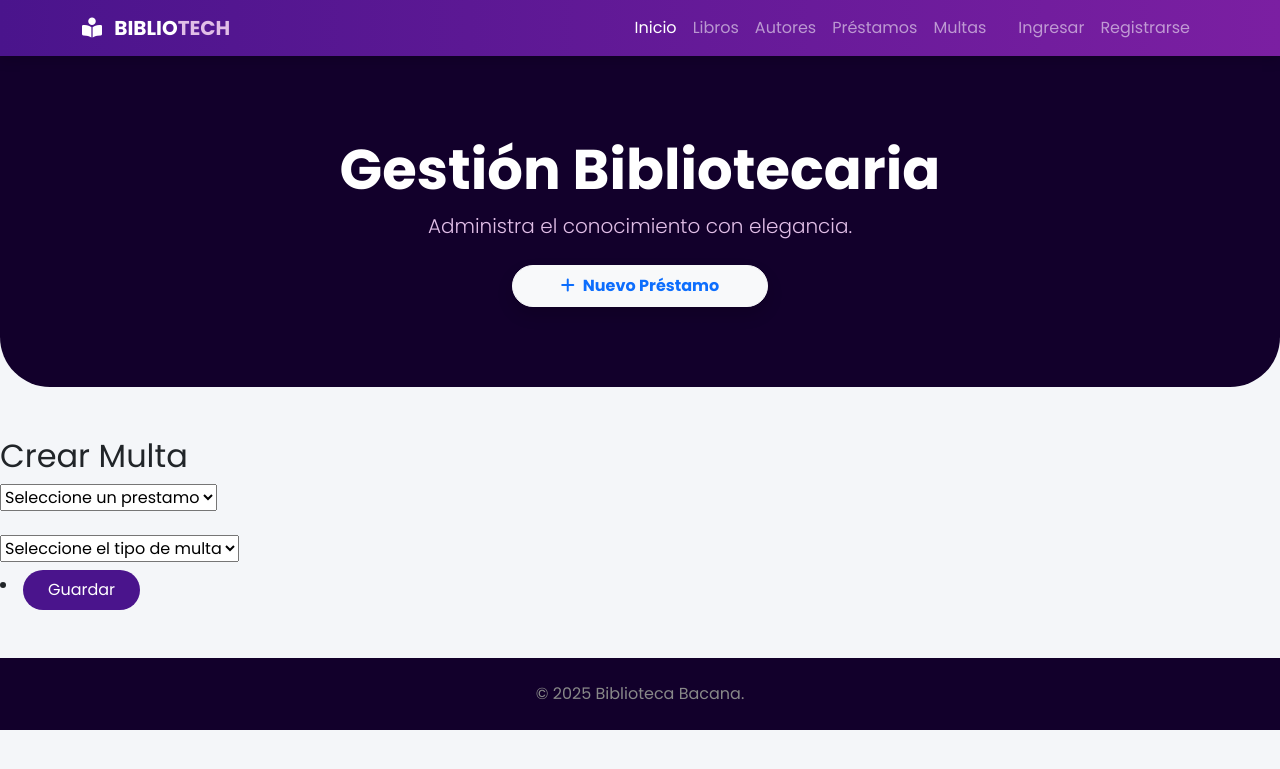
After one commit to Rapraaa/Django-Ruilova, a Django app: page /multas/nuevo in a window 1280 px wide. The commit adds this page. Shown: the top 769 px of the page. Run offline with Django 5.2, Linux system fonts and the light colour scheme; data that the repository does not hold is empty.

Commit message:
Ruilova 5 'permisos, grupos, botones, crear y lsitar multa, crear prestamos, y mas,

```diff
--- a/Django_ruilova/settings.py
+++ b/Django_ruilova/settings.py
@@ -45,7 +45,8 @@ INSTALLED_APPS = [
     'django.contrib.sessions',
     'django.contrib.messages',
     'django.contrib.staticfiles',
-    'gestion'
+    'gestion',
+    'django_extensions' #este es para unas extensiones utiles, lo use para refrescar un permiso que no se cambiaba correctamente
 ]
 
 MIDDLEWARE = [
--- a/gestion/templates/crear_autor.html
+++ b/gestion/templates/crear_autor.html
@@ -18,7 +18,7 @@
     <label for = "id_bibliografia" name= "bibliografia"> Bibliografia: </label>
     <input placeholder = "Resumen del autor" type = "text" id = "id_bibliografia" name="bibliografia" value="{{autor.bibliografia| default_if_none:""}}" required> </label><br> <br>
 
-    <button type="submit">{{texto_boton}}</button> <!-- para que el texto cambie-->
+    <button type="submit" class = "btn btn-custom mt-2">{{texto_boton}}</button> <!-- para que el texto cambie-->
 </form>
 
 {% endblock %}
--- /dev/null
+++ b/gestion/templates/crear_multa.html
@@ -0,0 +1,30 @@
+{% extends "index.html" %}
+<!--SELECCION DE AUTORES-->
+{% block contenido %}
+<h2> Crear Multa </h2>
+
+<form method = "POST">  <!-- INVESTIGAR TODO ESTE CODIGO Y ENTENDER LA LOGICA-->
+    {% csrf_token%} <!-- crea unas cookies de sesion apra saber que el que la hace es uno y no un bot o asi, EXPLICAER MAS A DETALLE-->
+<!-- para que no tenga  algo que lo llene automatico, INVESTIGAR DE ESTO-->
+    <select id= "id_prestamo" name="prestamo" required>
+        <option value="">Seleccione un prestamo </option> <!--EXPLICAR ESTO DE LOPTION TAMBIEN--> <!-- creo que es como que da una opcion inicial, para que le deinsturciones al usuario-->
+        {% for prestamo in prestamos%} <!--RECORREMOS TODOS LOS AUTORES PARA QUE LOS PONGA EN EL OPTION-->
+        <option value="{{ prestamo.id }}">
+            {{prestamo.libro}} - {{prestamo.usuario}}
+        </option>
+        {% endfor %}
+    </select>
+
+
+<br> </br>
+    <select id="id_tipo" name="tipo" required>
+        <option value="">Seleccione el tipo de multa</option>
+        <option value="r">Retraso</option>
+        <option value="p">Pérdida</option>
+        <option value="d">Deterioro</option> <!-- importante el value-->
+    </select>
+<li> <!-- para que vaya a la linea de abajo-->
+    <button type="submit" class="btn btn-custom mt-2" >Guardar</button>
+</form>
+
+{% endblock %}
--- a/gestion/templates/crear_prestamo.html
+++ b/gestion/templates/crear_prestamo.html
@@ -39,7 +39,7 @@
     <!-- traemos la fecha que sacamos en el view -->
 
 
-    <button type="submit">Guardar</button>  <!--EL BOTON PARA GUARDAR EXPLICARRRRRRRRRRRRRRRRRRRRRRRRR-->
+    <button type="submit" class = "btn btn-custom mt-2">Guardar</button>  <!--EL BOTON PARA GUARDAR EXPLICARRRRRRRRRRRRRRRRRRRRRRRRR-->
 
 </form>
 {% endblock %}
--- a/gestion/templates/index.html
+++ b/gestion/templates/index.html
@@ -86,7 +86,7 @@
 
     <nav class="navbar navbar-expand-lg navbar-custom navbar-dark sticky-top">
         <div class="container">
-            <a class="navbar-brand fw-bold" href="#">
+            <a href ="{% url 'index' %}" class="navbar-brand fw-bold" href="#">
                 <i class="fas fa-book-reader me-2"></i> BIBLIO<span style="color: var(--light-accent);">TECH</span>
             </a>
 
@@ -103,25 +103,25 @@
                     <li class="nav-item"><a class="nav-link" href="{% url 'lista_prestamos'%}">Préstamos</a></li>
                     <li class="nav-item"><a class="nav-link" href="{% url 'lista_multa' %}">Multas</a></li>
                     <!-- VOTON DE CERRAR SESION-->
+
                     {% if user.is_authenticated %} <!-- si el usuari oesta logeado sale elboton sino no-->
+                    <li class= "nav-item">
                     <form method='POST' action="{% url 'logout' %}">
                         {% csrf_token %}<!-- POR QUE ESTO NECESITA UN FORM??????????????????-->
-                    <li class="nav-item"><!-- POR QUE ESTO NECESITA UN FORM??????????????????-->
-                        <!-- explicar TODO ESTO DEL BOTONNNNNNNNNNNNNN??????????????????-->
-                        <button type="submit">Cerrar sesión</button></li>
+                     <!-- necesita un form pq estamos haciendo un formulario con el metodo post para enviarlo-->
+                        <!-- form post se usa Cuando vas a cambiar algo en la base de datos o realizar una acción de seguridad
+                         (Guardar datos, Borrar producto, Cerrar sesión)
+                         Cerrar sesión es una acción destructiva: estás borrando la sesión del usuario en el servidor. Por eso, por estándar, debe ser POST-->
+                        <button type="submit" class="nav-link">Cerrar sesión</button></li>
                     </form>
+                    </li>
                     {% endif %}
-
-
-
-
-                    {% if not user.is_authenticated %} <!-- si el usuari oesta logeado sale elboton sino no-->
-                    <form method='POST' action="{% url 'login' %}">
-                        {% csrf_token %}<!-- POR QUE ESTO NECESITA UN FORM??????????????????-->
-                    <li class="nav-item"><!-- POR QUE ESTO NECESITA UN FORM??????????????????-->
-                        <!-- explicar TODO ESTO DEL BOTONNNNNNNNNNNNNN??????????????????-->
-                        <button type="submit">Ingresar</button></li>
-                    </form>
+                    <button type="submit" class="nav-link">{{ user.username }}</button></li>
+                    {% if not user.is_authenticated %} <!-- BOTON PARA INGRESAR-->
+                    <li class="nav-item"><a class="nav-link" href="{% url 'login' %}">Ingresar</a></li>
+                    {% endif %}
+                    {% if not user.is_authenticated %} <!-- BOTON PARA INGRESAR-->
+                    <li class="nav-item"><a class="nav-link" href="{% url 'registro' %}">Registrarse</a></li>
                     {% endif %}
                 </ul>
             </div>
@@ -132,9 +132,9 @@
         <div class="container">
             <h1 class="display-4 fw-bold">Gestión Bibliotecaria</h1>
             <p class="lead mb-4" style="color: var(--light-accent);">Administra el conocimiento con elegancia.</p>
-            <button class="btn btn-light text-primary fw-bold rounded-pill px-5 py-2 shadow">
+            <a href ="{% url 'crear_prestamo' %}" class="btn btn-light text-primary fw-bold rounded-pill px-5 py-2 shadow">
                 <i class="fas fa-plus me-2"></i>Nuevo Préstamo
-            </button>
+            </a>
         </div>
     </header>
 
--- a/gestion/templates/prestamos.html
+++ b/gestion/templates/prestamos.html
@@ -78,7 +78,7 @@
                 <tr>
                     <td>{{ prestamo.libro }}</td>
                     <td>{{ prestamo.usuario }}</td>
-                    <td>{{ prestamo.fecha_prestamo }}</td>
+                    <td>{{ prestamo.fecha_prestamos }}</td>
                     <td>{{ prestamo.fecha_maxima}}</td>
                     <td>{{ prestamo.fecha_devolucion }}</td>
                 </tr>
--- a/gestion/templates/registration/login.html
+++ b/gestion/templates/registration/login.html
@@ -4,7 +4,8 @@
 
 <h2> Iniciar Sesión </h2>
 
-{% if form.errors %} <!--    mensaje de error, EXPLICARRR--> <!-- - si el form viene con error saldra ese error -->
+{% if form.errors %} <!--    Sirve para mostrar errores que no pertenecen a un campo específico, sino a la lógica general del formulario.
+ejemplo que las contrase;as sea distintas, o el usuario ya sirve , asi que si detectamos un error enviara ese mensaje-->
 <p>Usuario o contraseña incorrecta
 
 {% endif %}
@@ -18,7 +19,7 @@
     <label for='id_password'> Contraseña: </label>
     <input type="password" name="password" id="id_password" required><br/> <!-- tipo password-->
 
-    <button type="submit">Entrar</button>
+    <button type="submit" class = "btn btn-custom mt-2">Entrar</button>
 
 </form>
 
--- a/gestion/templates/registration/password_change_form.html
+++ b/gestion/templates/registration/password_change_form.html
@@ -23,7 +23,7 @@
         <input id="id_new_password2" name="new_password2" required/><br/>
     </p>
 
-    <button type-"submit">Actualizar</button>
+    <button type-"submit" class = "btn btn-custom mt-2">Actualizar</button>
 
 </form>
 
--- a/gestion/urls.py
+++ b/gestion/urls.py
@@ -15,7 +15,7 @@ urlpatterns = [
 
     #LOGIN
     path('login/', auth_views.LoginView.as_view(), name='login'),
-    path('logout/', auth_views.LogoutView.as_view(next_page='login'), name='logout'), #EXPLICAR TODOOOOO ESTO DEL LOGIIIIIIIIIIIIIIIIIIIIIIIN
+    path('logout/', auth_views.LogoutView.as_view(next_page='login'), name='logout'), #el next page le dices a donde
 
     #cambio de contraSE;A
     path('password/change', auth_views.PasswordChangeView.as_view(), name='password_change'), #PQ SE DEBEN LLAMA ASI, QUE HACEN REALMENTE EXPLICAR TODOO
@@ -37,10 +37,10 @@ urlpatterns = [
     path("prestamos/", lista_prestamos, name="lista_prestamos"),
     path("prestamos/nuevo/", crear_prestamo, name="crear_prestamo"),
 
-    path("prestamos/<int:id>", detalle_prestamo, name="detalle_prestamo"),#el int id hace #EXPLICARA ESTOOO
+    #path("prestamos/<int:id>", detalle_prestamo, name="detalle_prestamo"),#el int id hace #EXPLICARA ESTOOO
     #MULTAS
     path('multas/', lista_multa, name="lista_multa"),
-    path('multas', crear_multa, name="crear_multa"), #hay que ponerle relacion con prestamos
+    path('multas/nuevo', crear_multa, name="crear_multa"), #hay que ponerle relacion con prestamos
     #PRUEBAS
     path("pruebas/", pruebas, name="pruebas"), #A QUE LLAMA EL SEUGNDO NOMBRE? EL PATH EL ANTES DE LNAME
 #explicar que hace lo del int id
--- a/gestion/views.py
+++ b/gestion/views.py
@@ -8,14 +8,16 @@ from django.http import HttpResponseForbidden #para que lleve al forbiden
 from django.contrib.auth.forms import UserCreationForm #EES EL FORMULARIO PARA CREAR USUARIOS QUE YA VIENE CON DJANGO
 #PARA NO TENER QUE CREARLO NOSOTROS MISMOS
 from django.contrib.auth import login #el login que usamos para crear usuarios
+from django.contrib.auth.decorators import permission_required
+
 
 # Create your views here.
 
-def index(request): #llamamos o obetenmos como respuesta un request, osea va a devolver la info que nos de el navegador, cabezeras, cookies, etc
-    title = settings.TITLE  #USARIA LA VARIABLE QUE CREAMOS EN SETTINGS, ENTONCES SI CAMBIAMOS SETTINGS CAMBIA RODO
+def index(request): #llamamos o obetenmos como respuesta un request, osea va a devolver la info que nos de el navegador, cabezeras, cookies, etc  #USARIA LA VARIABLE QUE CREAMOS EN SETTINGS, ENTONCES SI CAMBIAMOS SETTINGS CAMBIA RODO
+    #el user.username ya se envia por defecto
     #llamamos el TITULO TAMBIEN
     #asi si cmabio en settings cambio en todo
-    return render(request, "gestion/templates/home.html", {'titulo': title}) #EXPLICAR ESTO, \ explicar y practicar
+    return render(request, "gestion/templates/home.html") #EXPLICAR ESTO, \ explicar y practicar
 #hay que crear la carpeta templates en gestion y el archivo index.html
 #cuando no devuelva nada es el path raiz, cuando el path raiz sea ejecutada llama a la funcion index
 #ahora vamos a crear los demas paths
@@ -100,11 +102,16 @@ def crear_autor(request, id=None): #le pedimos el id pero puede ser none? #EXPLI
           #  autor.save()  #EXPLICAR POR QUE LA A DEBE SER MINUSCULA
        # return redirect('lista_autores')
    # return render(request, 'gestion/templates/editar_autor.html', {'autor' : autor})
+@login_required
+@permission_required('gestion.Ver_prestamos', raise_exception=True,) #hay que poner aparte del nombre del permiso de donde viene (gestion.)
 def lista_prestamos(request): #el pass  se ponia para que bo de error por mientras
     Prestamos = Prestamo.objects.all() #SELECT * FROM AUTORES #HAY QUE IMPORTAR EL AUTOR DEL MODELS PARA QUE LO RECONOZCA
     return render(request, 'gestion/templates/prestamos.html', {'prestamos' : Prestamos} ) #eEL DE LA izquierda, el de comillas es el que se llama en html
  #el de la derecha es la variable que creamos
-@login_required     #COMO USAR ESTO CORRECTANEBTE
+@login_required
+@permission_required('gestion.Gestionar_prestamos', raise_exception=True,) #SI NO PONEMOS raise_exepction true en vez de el error lo mandara al login
+
+#debe estar iniciado sesion y con permisos
 def crear_prestamo(request):
    # if not request.user.has.perm(gestion.Gestion_prestamos):
     #    return HttpResponseForbidden() #from django.http import HttpResponseForbidden
@@ -123,15 +130,17 @@ def crear_prestamo(request):
         #fechas_devolucion = request.POST.get('fecha_devolucion')  #automatico
         if libros_id and usuarios and fechas_prestamos: #si ya existe, osea asi no lleno en blanco
             libros = get_object_or_404(Libro, id=libros_id)
-            usuarios = get_object_or_404(User, id=usuarios_id)
+            usuarios = get_object_or_404(User, id=usuarios_id) #estos se usan apra cuando es asi la lsita que se muestra
+            #pq de la lista elegimos es el id recordemos, el value es su id, esto que guardamos es el id para  identifiacar
+            #si lo que elegios realmente existe
             prestamo = Prestamo.objects.create(libro=libros,
                                     usuario=usuarios,
                                     fecha_prestamos=fechas_prestamos)
                                     #fecha_maxima=fechas_maximas)
                                     #fecha_devolucion=fechas_devolucion)
-            libros.disponible = False
+            libros.disponible = False #como ay prestamo el libro ya no esta diponible
             libros.save()
-            return redirect('lista_prestamos', id=prestamo.id) #EXPKCIAER ACCA, INVEESTIGAR ESTO HASTA ENTENDER TODITO COMPLETAMENTE
+            return redirect('lista_prestamos',) #id=prestamo.id) #luego para eidtar necesitare el id prestamo, por ahora asi esta bien
         #QUE HACE EL .id???? COMO FUNCIONA??
     fecha = (timezone.now().date()).isoformat # explciar esto QUE QUE EUQ?? expolicar
     #YYYY MM DD
@@ -140,7 +149,7 @@ def crear_prestamo(request):
                   'fecha' : fecha})   #EL ERRORE QUE TUVIMOS AHORITA FUE ACA, HAY QUE ABRIR LLAVE, PONER VALORES TODOS
 # Y LUEGO CERRAR LLAVE, NO POENMOS ABRIR LALVE VALOR, CERRRAR LAVVE, COMO ABRIRR LLAVE, CERRAR, Y ASI, ESO ROMPE TODITO
 
-def detalle_prestamo(request):
+def detalle_prestamo(request): #para editar o ver detalle, no se, aun falta
     pass
 
 def lista_multa(request):
@@ -148,22 +157,44 @@ def lista_multa(request):
     return render(request, 'gestion/templates/multas.html', {'multas' : multas} ) #explicar el render y quequest
                                                     #este multas es el que se hace en el for para que saque los datos
 def crear_multa(request):
-    pass
+    prestamos = Prestamo.objects.filter(fecha_devolucion = None) #para no poder haer multas si ya devolvieron el libro, no tendria sentido
+
+    if request.method == 'POST': #si quieren enviar
+        prestamo_id = request.POST.get('prestamos') # el related name es prestamos#aca tenemos el id
+        tipo = request.POST.get('tipo')
+
+        if prestamo_id and tipo:
+            prestamo = get_object_or_404(Prestamo, id=prestamo_id)
+            #tipo = get_object_or_404(multa, id=tipo) al ser un choices no ahce falta            monto_calculado = prestamo.multa_retraso(tipo)
+            multa.objects.create(
+                prestamo=prestamo,
+                tipo=tipo,
+            )
+            return redirect('lista_multas')
+    return render(request, 'gestion/templates/crear_multa.html', {'prestamos': prestamos})
+
 
 def pruebas(request):
     #se define para que sepa que es title
     title = settings.TITLE #de setings la variable title
     return render(request, "gestion/templates/pruebas.html", {'titulo': title})
 
-def registro(request): #EXPLICAR TODITO ESTO DE 0, ENTENDERLO BIEN #EXPLICAR ESO DEL REQUEST, NO ENTIEND OQEU ES NI COMO FUNCIONA
+
+def registro(request): #"Hola, soy la función encargada del registro. Dame la carpeta de información del cliente
     #SI NO LO PONGO EN EL PARENSETISS NO VALE
-    if request.method == 'POST':
-        form = UserCreationForm(request.POST) #importamos para esto
-        if form.is_valid():
-            usuario = form.save()
-            login(request, usuario)
+    if request.method == 'POST':#Aquí el camarero abre la carpeta y mira una etiqueta que dice MÉTODO
+    #GET: Significa "Solo vengo a mirar" (Ver la página).
+    #POST: Significa "Vengo a entregar datos privados" (Enviar el formulario).
+    #Traducción de la línea: "¿El usuario le dio clic al botón 'Enviar' o solo acaba de entrar a la página?"
+
+        form = UserCreationForm(request.POST) #importamos para esto, #Crea un objeto formulario (form) usando el molde de registro,
+        #y rellénalo con los datos que escribió Juan (request.POST)
+        if form.is_valid(): #¿Están bien los datos o Juan escribió tonterías?, que no sea repetido el usuario, que sean igual las contrase;as y asi
+            usuario = form.save() #agarra los datos del formulario, conviértelos en una fila de SQL y guárdalos
+            #en la base de datos permanentemente. Y devuélveme al usuario creado en la variable usuario
+            login(request, usuario)#ya que te acabas de registrar con éxito, te inicio sesión automáticamente ahora mismo para que entres directo
 
     else:
-        form = UserCreationForm
+        form = UserCreationForm() #parentesis? para instanciarlo
     return render(request, 'gestion/templates/registration/registro.html', {'form':form}) #mandamos como parametro el formulario, como es eso de mandar
 #parametros
```
Also changed, not shown: gestion/admin.py (+13 -2 lines), gestion/models.py (+55 -15 lines), gestion/templates/crear_libros.html (+4 -3 lines), gestion/templates/registration/registro.html (+6 -4 lines), gestion/migrations/0004_alter_prestamo_options.py (added).
